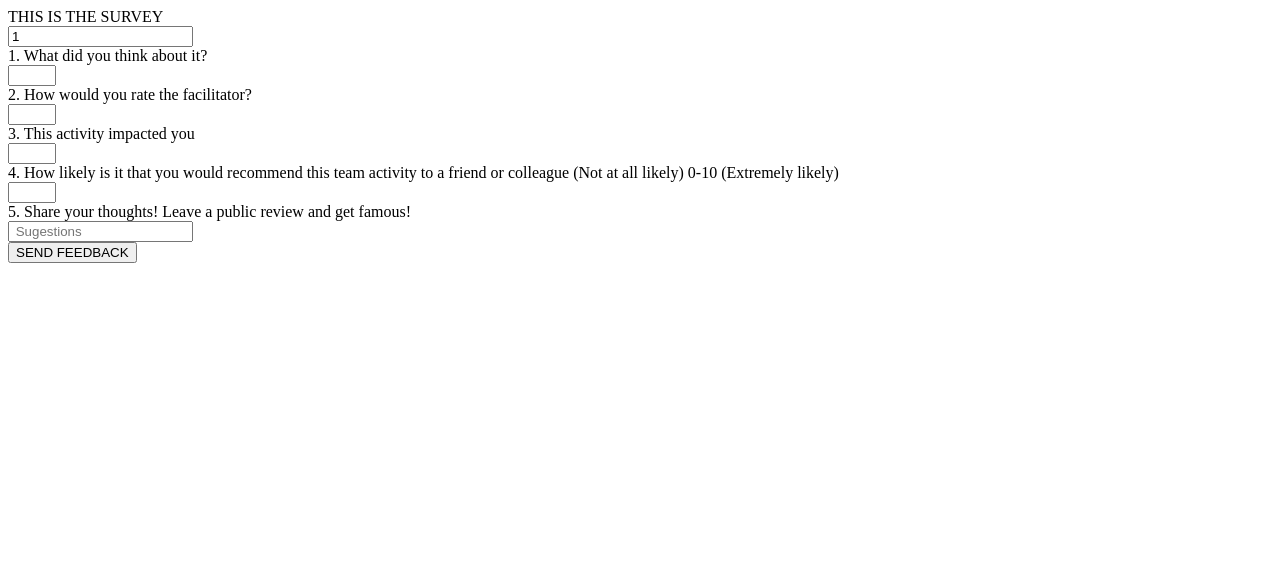
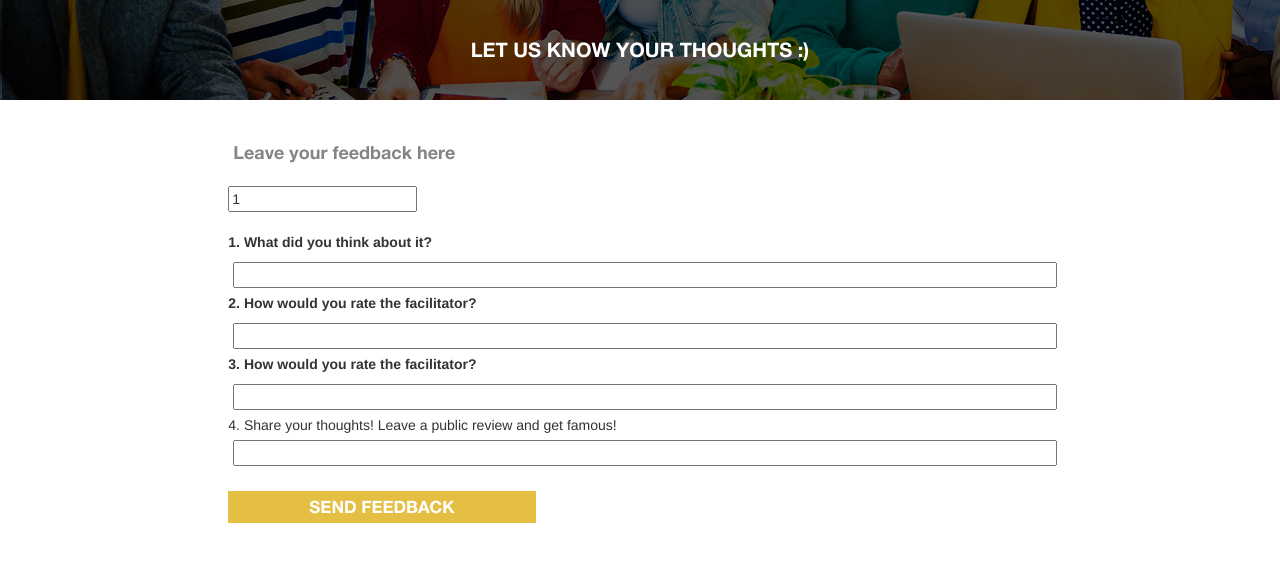
Before and after one commit to camilacukierman/Pitaya, a Django app: page /emailsadd/survey/1/ in a window 1280 px wide. Shown: the top 562 px of the page. Run offline with Django 3.2, Linux system fonts and the light colour scheme; parts of the project's set-up code (start-up, migrations or seed data) failed here and were passed over; some libraries are stand-ins or nearby versions.

Commit message:
developed survey and fixed dates , updated models

```diff
--- a/emailsadd/models.py
+++ b/emailsadd/models.py
@@ -33,10 +33,9 @@ class Newsletter(models.Model):
 
 
 class Survey(models.Model):
-    participant_ref = models.ForeignKey(Newsletter, on_delete=models.CASCADE, default=1)
+    participant_ref = models.ForeignKey(Newsletter)
     booker_id = models.IntegerField(default=0)
     a1 = models.IntegerField(default=0)
     a2 = models.IntegerField(default=0)
     a3 = models.IntegerField(default=0)
-    a4 = models.IntegerField(default=0)
-    a5 = models.CharField(max_length=5000, null=True)
+    a4 = models.CharField(max_length=1000, null=True)
--- a/emailsadd/static/emailsadd/css/style.css
+++ b/emailsadd/static/emailsadd/css/style.css
@@ -537,3 +537,5 @@ text-align: left;
     margin-left:5px;
     padding: 10px;
 }
+.question_answer_holder{
+}
--- a/emailsadd/templates/emailsadd/invitesurvey.html
+++ b/emailsadd/templates/emailsadd/invitesurvey.html
@@ -2,4 +2,4 @@
 
 
 
-<a href="https://frozen-atoll-20042.herokuapp.com/emailsadd/survey/{{participant_id}}" />click here for the survey</a>
+<a href="http://127.0.0.1:8000/emailsadd/survey/{{participant_id}}" />click here for the survey</a>
--- a/emailsadd/templates/emailsadd/survey.html
+++ b/emailsadd/templates/emailsadd/survey.html
@@ -1,26 +1,43 @@
-<div> THIS IS THE SURVEY</div>
+{% load static %}
+<link rel="stylesheet" href="https://maxcdn.bootstrapcdn.com/font-awesome/4.6.3/css/font-awesome.min.css">
+<link rel="stylesheet" href="http://maxcdn.bootstrapcdn.com/bootstrap/3.3.7/css/bootstrap.min.css">
+<link rel="stylesheet" type="text/css" href="{% static 'emailsadd/css/status.css' %}"/>
+<link rel="stylesheet" type="text/css" href="{% static 'emailsadd/css/style.css' %}"/>
 
+
+
+
+        <div class="header_image">
+            <div class="header_image_text">
+                LET US KNOW YOUR THOUGHTS :)
+            </div>
+        </div>
+
+        <br>
+
+
+<div class="col-md-2"></div>
+<div class="col-md-8">
+
+    <br>
+              <div class="intro_text">Leave your feedback here</div><br><br>
 
 <form action="{% url 'postsurvey' %}" method="post">
     {% csrf_token %}
     <input  value="{{pid}}" name="pid"/>
+    <div class="question_answer_holder">
+        <br>
+        <label>1. What did you think about it?</label>
+    <input type="number" min="1" max="5" class="input-text-one" name="a1" required><br>
+                <label>2. How would you rate the  facilitator?</label>
+    <input type="number" min="1" max="5" class="input-text-one" name="a2" required><br>
+                <label> 3. How would you rate the  facilitator?</label>
+    <input type="number" min="1" max="5" class="input-text-one" name="a3" required><br>
+              <div>4. Share your thoughts! Leave a public review and get famous!</div>
+     <input type="text" class="input-text-one" name="a4" required ><br>
+    <br> <input type="submit" class="button_invite_send" value="SEND FEEDBACK"><br>
+        </div>
+</form>
 
-    <div>1. What did you think about it?</div>
-    <input type="number" min="1" max="5" class="input-text-one" name="a1" required><br>
-
-    <div>2. How would you rate the  facilitator?</div>
-     <input type="number" min="1" max="5" class="input-text-one" name="a2" required><br>
-
-     <div>3. This activity impacted you  </div>
-     <input type="number" min="1" max="5" class="input-text-one" name="a2" required><br>
-
-      <div>4. How likely is it that you would recommend this team activity to a friend or colleague
-(Not at all likely) 0-10 (Extremely likely)  </div>
-     <input type="number" min="1" max="5" class="input-text-one" name="a2" required><br>
-
-      <div>5. Share your thoughts! Leave a public review and get famous!</div>
-     <input type="text" class="input-text-one" name="event_name" placeholder=" Sugestions" required ><br>
-
-
-    <input type="submit" class="button_invite_send" value="SEND FEEDBACK"><br>
-</form>
+</div>
+<div class="col-md-2"></div>
--- a/emailsadd/urls.py
+++ b/emailsadd/urls.py
@@ -1,8 +1,4 @@
-from django.conf import settings
-from django.conf.urls import include, url
 from django.conf.urls import url
-from django.conf.urls.static import static
-from django.contrib import admin
 
 from . import views
 
@@ -18,7 +14,7 @@ urlpatterns = [
     url(r'^status/(?P<eid>\w+)/$', views.event_status, name='event_status'),
     url(r'^approved/(?P<pid>\w+)/(?P<approved>\w+)/$', views.approved, name='approved'),
     url(r'^survey/(?P<pid>\w+)/$', views.survey, name='survey'),
-    url(r'^event_feedback/$', views.event_feedback, name='event_feedback'),
+    url(r'^event_feedback/(?P<eid>\w+)', views.event_feedback, name='event_feedback'),
     url(r'^survey_complete/$', views.survey_complete, name='survey_complete'),
     url(r'^postsurvey/$', views.postsurvey, name='postsurvey'),
     url(r'^postform/$', views.postform, name='postform'),
--- a/emailsadd/views.py
+++ b/emailsadd/views.py
@@ -1,14 +1,16 @@
-from datetime import datetime
+import datetime
+from email.mime.image import MIMEImage
+
 from django.contrib.auth import authenticate, login
 from django.contrib.auth.decorators import login_required
 from django.contrib.auth.forms import UserCreationForm
 from django.core.mail import EmailMultiAlternatives
 from django.core.urlresolvers import reverse
+from django.db.models import Avg
 from django.http import HttpResponseRedirect, HttpResponse
 from django.shortcuts import redirect, render
 from django.template import Context
 from django.template.loader import get_template
-from email.mime.image import MIMEImage
 
 from .forms import ImageUploadForm
 from .models import Booker,Newsletter,Survey
@@ -50,11 +52,20 @@ def events(request):
 def event_status(request, eid):
     booking = Booker.objects.get(id=eid)
     participants = Newsletter.objects.filter(booker_id=booking.id)
+    surveys = Survey.objects.filter(booker_id=booking.id)
+
+    survey_a1_avg = surveys.aggregate(Avg('a1'))
+    survey_a2_avg = surveys.aggregate(Avg('a2'))
+    survey_a3_avg = surveys.aggregate(Avg('a3'))
 
     template = get_template('emailsadd/event_status.html')
     context = {
         'booking': booking,
-        'participants': participants
+        'participants': participants,
+        'surveys' : surveys,
+        'a1_avg' : survey_a1_avg['a1__avg'],
+        'a2_avg': survey_a2_avg['a2__avg'],
+        'a3_avg': survey_a3_avg['a3__avg'],
     }
     return HttpResponse(template.render(context, request))
 
@@ -104,15 +115,13 @@ def postform(request):
     myevent_description = request.POST.get("event_description")
     mymanager_message = request.POST.get("manager_message")
 
-    myfromtime = datetime.strptime(mydate +' ' + myfromtime, "%Y-%m-%d %H:%M")
-    mytotime = datetime.strptime(mydate +' ' + mytotime, "%Y-%m-%d %H:%M")
-
-
+    myfromtime = datetime.datetime.strptime(mydate +' ' + myfromtime, "%Y-%m-%d %H:%M")
+    mytotime = datetime.datetime.strptime(mydate +' ' + mytotime, "%Y-%m-%d %H:%M")
 
     new_activity = Booker.objects.create(manager_name=mymanager_name,
-                                         event_name=myevent_name, location=mylocation, from_time=myfromtime,
-                                         to_time=mytotime,
-                                         date=mydate, event_description=myevent_description,
+                                         event_name=myevent_name, location=mylocation, from_time= datetime.datetime(myfromtime.year, myfromtime.month, myfromtime.day, myfromtime.hour, myfromtime.minute),
+                                         to_time=datetime.datetime(mytotime.year, mytotime.month, mytotime.day, mytotime.hour, mytotime.minute),
+                                         date=datetime.datetime.strptime(mydate, "%Y-%m-%d").date(), event_description=myevent_description,
                                          manager_message=mymanager_message)
 
     numberOfEmails = int(request.POST.get("participants_number"))
@@ -249,20 +258,11 @@ def postsurvey(request):
     survey_participant = Newsletter.objects.get(id=pid)
     answer_one = request.POST.get("a1")
     answer_two = request.POST.get("a2")
-    answer_three = request.POST.get("a2")
+    answer_three = request.POST.get("a3")
     answer_four = request.POST.get("a4")
-    answer_five = request.POST.get("a5")
+    new_survey = Survey.objects.create(participant_ref_id = survey_participant.id,a1=answer_one, a2=answer_two, a3=answer_three, a4=answer_four)
+    new_survey.booker_id = survey_participant.booker_id.id
 
-    new_survey = Survey.objects.create(a1=answer_one, a2=answer_two, a3=answer_three, a4=answer_four, a5=answer_five)
-
-
-    new_survey.booker_id = survey_participant.booker_id.id
-    new_survey.participant_ref_id = survey_participant.id
-    new_survey.a1 = answer_one
-    new_survey.a2 = answer_two
-    new_survey.a3 = answer_three
-    new_survey.a4 = answer_four
-    new_survey.a5 = answer_five
 
     if survey_participant.answer_survey == True:
         template = get_template('emailsadd/thankyou.html')
```
Also changed, not shown: emailsadd/management/commands/send_mails.py (+24 -19 lines), pitaya/settings.py (+4 -3 lines), emailsadd/migrations/0005_auto_20160920_1721.py (added).
